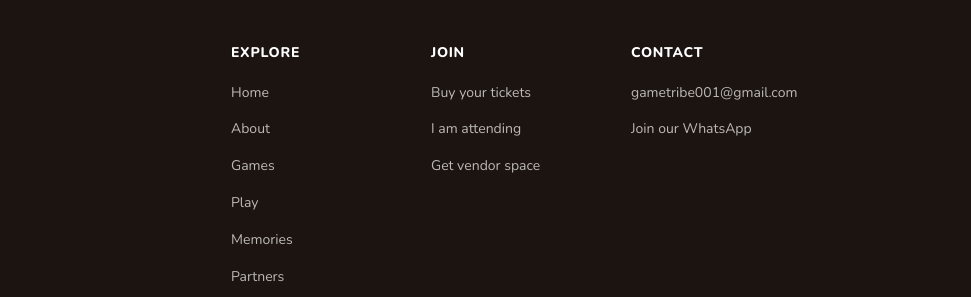
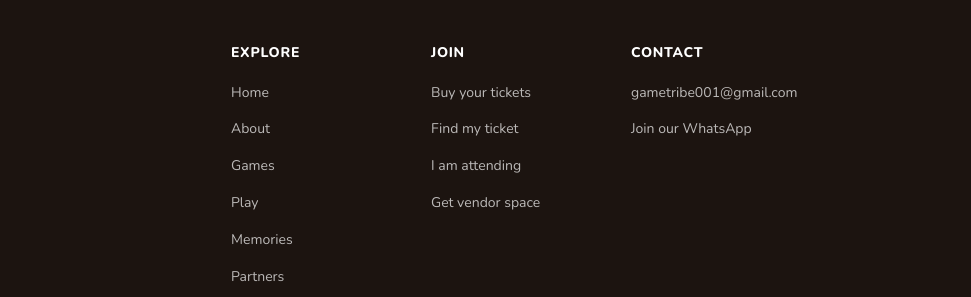
Before and after one commit to jeremiahomonefe-wq/GameTribe, a plain HTML site: page about/index.html in a window 1280 px wide. Shown: the part 2232-2529 px from the top of the page, 309-1280 px from the left. Drawn offline with nearby package versions, Linux system fonts and the light colour scheme; no server answers.

Commit message:
Add link to find ticket in index.html

```diff
--- a/about/index.html
+++ b/about/index.html
@@ -126,6 +126,7 @@
         <h4>Join</h4>
         <ul>
           <li><a href="/?tickets=1">Buy your tickets</a></li>
+          <li><a href="/find-ticket">Find my ticket</a></li>
           <li><a href="/?attending=1">I am attending</a></li>
           <li><a href="/?vendor=1">Get vendor space</a></li>
         </ul>
```
